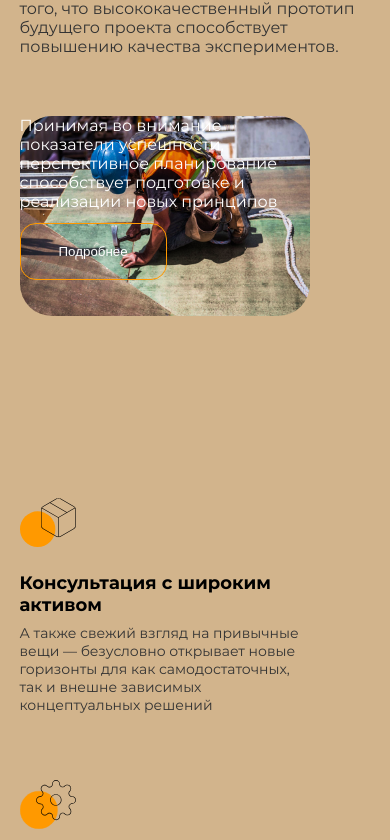
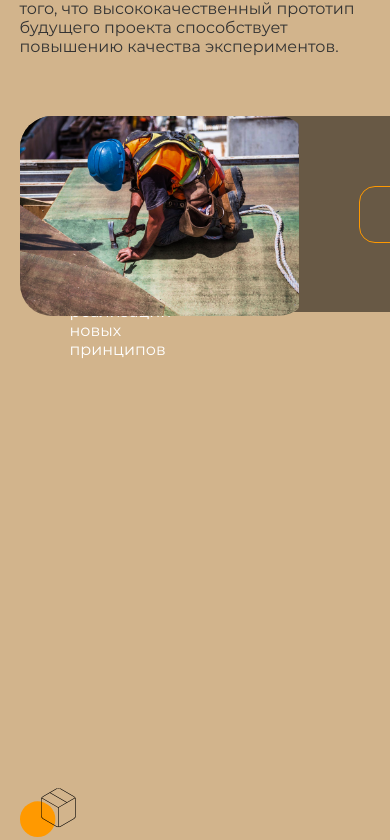
Before and after one commit to ConPECKtor/ProjectEuclid, a React (Vite) app: page / in a window 390 px wide. Shown: the part 944-1784 px from the top of the page. Built offline with nearby package versions, Linux system fonts and the light colour scheme.

Commit message:
МЕдиа абоут степан

```diff
--- a/src/App.css
+++ b/src/App.css
@@ -361,19 +361,47 @@ main {
   gap: 32px;
 }
 
-.about__card__banner {
+.about__card {
   display: flex;
-  grid-area: card1;
-  align-items: end;
-  background-repeat: no-repeat;
-  background-size: cover;
+  align-items: center;
+  max-width: 870px;
+  padding: 65px 120px 65px 60px;
+  gap: 50px;
+
+  border: 1px solid #cacaca;
   border-radius: 32px;
 }
 
+
+
+
+.about__card__banner {
+  padding: 0;
+  position: relative;
+
+  grid-area: card1;
+  border-radius: 32px;
+}
+
+.about__card__banner--background {
+  position: absolute;
+  width: 100%;
+  height: 100%;
+  border-radius: 32px;
+  background-image: url('/src/style/IMG/about.png');
+  background-size: cover;
+  background-repeat: no-repeat;
+}
+
+
+
 .about__card__shadowbox {
+  position: absolute;
+  bottom: 0;
+  left: 0;
   display: flex;
   align-items: center;
-  max-width: 868px;
+  max-width: 100%;
   padding: 50px;
   gap: 160px;
   justify-content: space-between;
@@ -415,16 +443,7 @@ main {
   margin-bottom: 50px;
 }
 
-.about__card {
-  display: flex;
-  align-items: center;
-  max-width: 870px;
-  padding: 65px 120px 65px 60px;
-  gap: 50px;
 
-  border: 1px solid #cacaca;
-  border-radius: 32px;
-}
 
 
 
@@ -916,34 +935,29 @@ footer {
     flex-direction: column;
     align-items: start;
     padding: 0px;
-    max-height: 250px;
-    max-width: 290px;
+    /* max-height: 250px;
+    max-width: 290px; */
     padding: 0px;
     border: 0px;
   }
 
   .about__card__banner {
-    max-height: 200px;
-    max-width: 290px;
-    margin-bottom: 150px;
+    flex-direction: column;
   }
 
 
 
+  .about__card__banner--background {
+    background-size: contain;
+    max-height: 200px;
+    max-width: 290px;
+    position: absolute;
+  }
 
 
   .about__card__shadowbox {
-    display: flex;
-    position: relative;
-    align-items: start;
-    flex-direction: column;
-    padding: 0;
-    gap: 12px;
-    /* max-height: 0px; */
-    background-color: rgba(0, 0, 0, 0);
+      position: static;
   }
-
-
 
 
   .about__card__svg {
--- a/src/App.jsx
+++ b/src/App.jsx
@@ -209,9 +209,8 @@ function About() {
       </p>
 
       <div className="about__cards">
-        <div className="about__card about__card__banner" style={
-          { backgroundImage: `url(${about_png})` }
-        }>
+        <div className="about__card about__card__banner">
+          <div className="about__card__banner--background"></div>
           <div className="about__card__shadowbox">
             <p className="about__card__shadowbox--desc">
               Принимая во внимание показатели успешности, перспективное
@@ -220,6 +219,11 @@ function About() {
             <button className="about__card__shadowbox--btn">Подробнее</button>
           </div>
         </div>
+
+
+
+
+
 
         <div className="about__card ">
           <img src={about_1} alt="" className="about__card__svg" />
```
